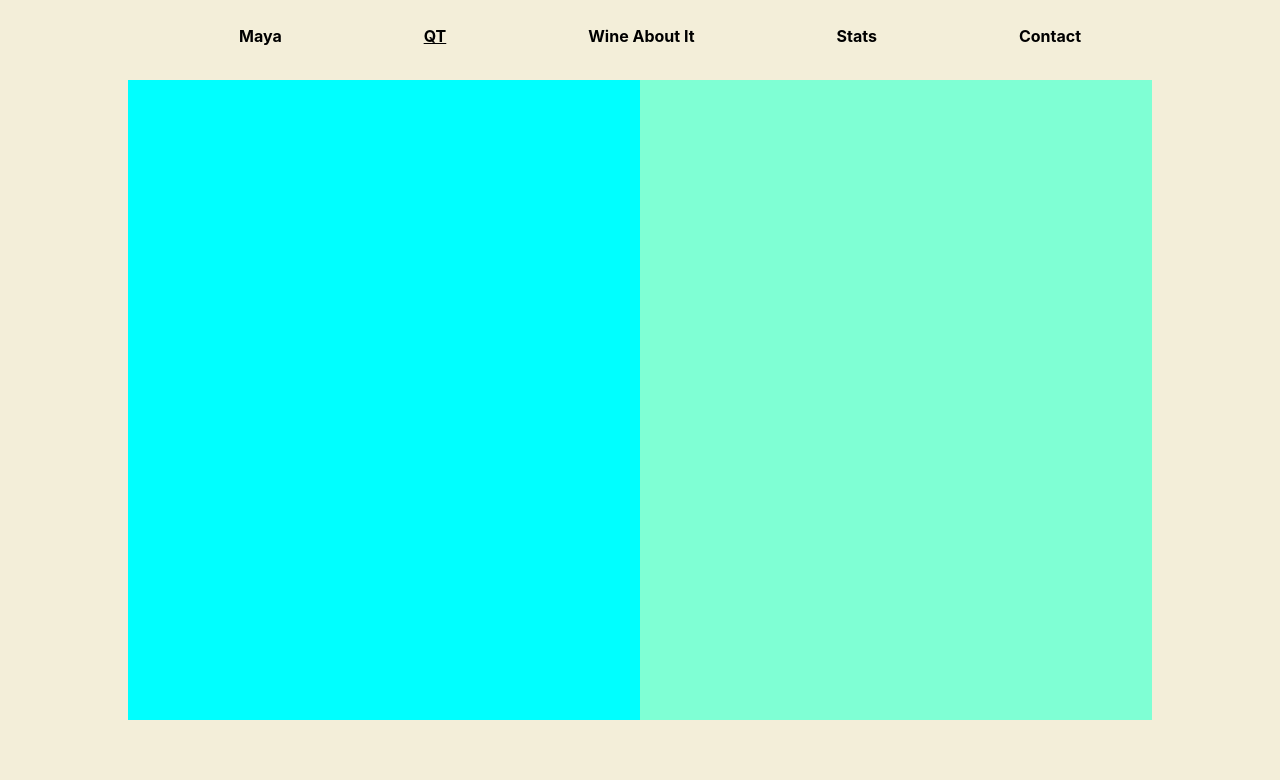
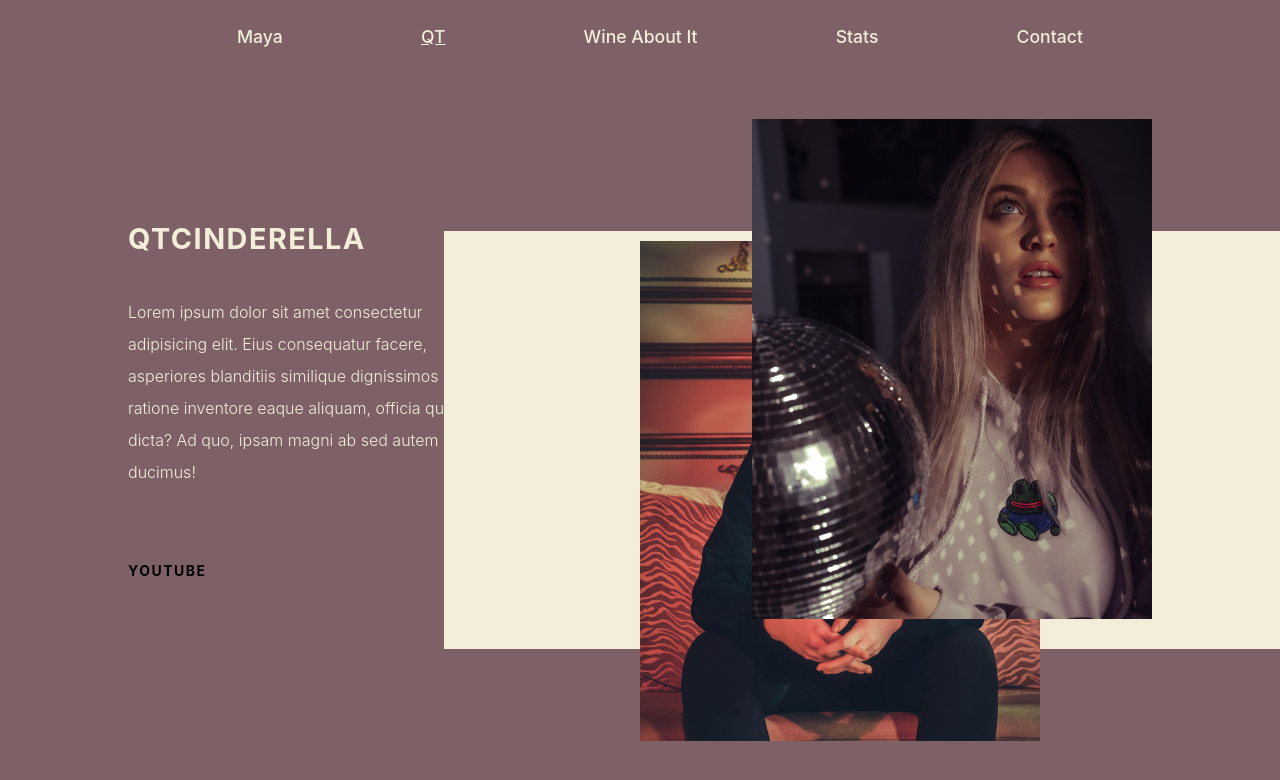
Before and after one commit to Echo203/wine-about-it, a React (Create React App) app: page /qt in a window 1280 px wide. Shown: the top 780 px of the page. Built offline with nearby package versions, Linux system fonts and the light colour scheme.

Commit message:
QT layout styling and content

```diff
--- a/src/App.scss
+++ b/src/App.scss
@@ -16,7 +16,10 @@ body {
   padding: 0;
   margin: 0;
   font-size: 1em;
-  background-color: #f3eed9;
+  //#826056
+  //#7d6167
+  //#887D7E
+  background-color: #7d6167;
   color: #f3eed9;
   overflow: hidden;
   // h1 3.6 h2 3.0 starting
--- a/src/Components/Header/Styles.scss
+++ b/src/Components/Header/Styles.scss
@@ -7,10 +7,12 @@ header {
   a {
     text-decoration: none;
     color: #f3eed9;
+    font-weight: 500;
+    font-size: 1.1em;
   }
   &.not-home {
     a {
-      color: black;
+      color: #f3eed9;
     }
   }
 }
--- a/src/Components/QtAbout/QtAbout.jsx
+++ b/src/Components/QtAbout/QtAbout.jsx
@@ -1,5 +1,9 @@
 import React from "react";
 import { motion } from "framer-motion";
+
+//QT pics
+import qt1 from "../../Static/qt-1.jpg";
+import qt2 from "../../Static/qt-2.jpg";
 
 import "./Styles.scss";
 
@@ -13,9 +17,31 @@ export default function QtAbout() {
       className="QtAbout"
     >
       <div className="QtAbout-container">
-        <div className="QtAbout-container-left QtAbout-half"></div>
-        <div className="QtAbout-container-right QtAbout-half"></div>
+        <div className="inner-Qt">
+          <div className="content">
+            <h2>QtCinderella</h2>
+            <p>
+              Lorem ipsum dolor sit amet consectetur adipisicing elit. Eius
+              consequatur facere, asperiores blanditiis similique dignissimos
+              ratione inventore eaque aliquam, officia qui dicta? Ad quo, ipsam
+              magni ab sed autem ducimus!
+            </p>
+            <div className="btn-row">
+              <a href="youtube.com">YouTube</a>
+            </div>
+          </div>
+          <div className="images">
+            <div className="bottom-left">
+              <img src={qt1} alt="" />
+            </div>
+            <div className="top-right">
+              <img src={qt2} alt="" />
+            </div>
+          </div>
+        </div>
       </div>
+      <div className="black-box"></div>
+      <div className="black-box overlay"></div>
     </motion.div>
   );
 }
--- a/src/Components/QtAbout/Styles.scss
+++ b/src/Components/QtAbout/Styles.scss
@@ -4,27 +4,83 @@
   display: flex;
   justify-content: center;
   align-items: center;
+  padding: 2rem 0;
+  position: relative;
   .QtAbout-container {
-    display: flex;
     width: 80%;
-    height: 80%;
-    .QtAbout-half {
-      width: 50%;
+    height: 85%;
+    margin: 0 auto;
+    .inner-Qt {
+      width: 100%;
       height: 100%;
-      &.QtAbout-container-left {
-        display: flex;
-        flex-direction: column;
-        align-items: center;
-        justify-content: end;
-        background-color: aqua;
+      display: flex;
+      justify-content: space-between;
+      align-items: center;
+      color: #f3eed9;
+      .content {
+        width: 33%;
+        //mediaQ 10:40
+        h2 {
+          font-weight: 700;
+          text-transform: uppercase;
+          font-size: 1.8rem;
+          letter-spacing: 1.5px;
+          margin: 0;
+        }
+        p {
+          font-size: 1rem;
+          line-height: 2rem;
+          font-weight: 300;
+          margin: 40px 0 72px;
+        }
+        .btn-row {
+          a {
+            font-weight: 700;
+            font-size: 0.875rem;
+            letter-spacing: 1.5px;
+            color: black;
+            text-transform: uppercase;
+            text-decoration: none;
+          }
+        }
       }
-      &.QtAbout-container-right {
-        display: flex;
-        flex-direction: column;
-        align-items: center;
-        justify-content: flex-end;
-        background-color: aquamarine;
+      .images {
+        width: 50%;
+        height: 100%;
+        margin-top: 4rem;
+        position: relative;
+        z-index: 7;
+        // background-color: pink;
+
+        .top-right {
+          position: absolute;
+          max-width: fit-content;
+          top: 0;
+          right: 0;
+          z-index: 4;
+          img {
+            max-width: 400px;
+          }
+        }
+        .bottom-left {
+          position: absolute;
+          max-width: fit-content;
+          left: 0;
+          bottom: 0;
+          img {
+            max-width: 400px;
+          }
+        }
       }
     }
   }
+  .black-box {
+    background: #f3eed9;
+    height: 418px;
+    width: 836px;
+    position: absolute;
+    right: 0;
+    top: 55%;
+    transform: translateY(-50%);
+  }
 }
```
